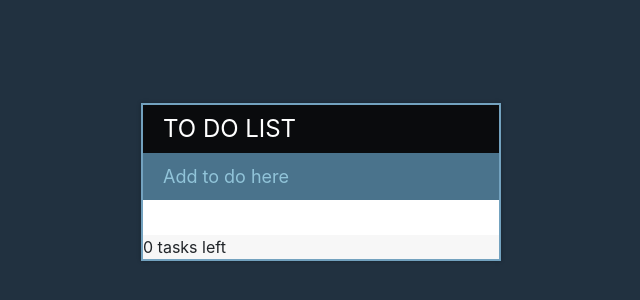
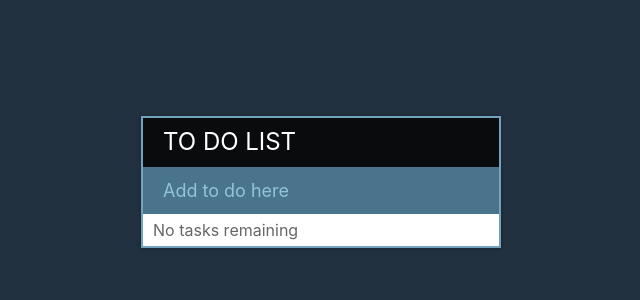
Before and after one commit to asaygom/Todolist-Application-Using-React-and-Fetch, a React (Create React App) app: page / in a window 1280 px wide. Shown: the part 218-518 px from the top of the page, without its empty margins (319-959 px from the left). Built offline with nearby package versions, Linux system fonts and the light colour scheme; the HTML template or start-up script is replaced by a standard one.

Commit message:
project working

```diff
--- a/src/App.js
+++ b/src/App.js
@@ -3,13 +3,14 @@ import './App.css';
 
 function App() {
 	const [task, setTask] = useState("")
+	const [listOfTasks, setListOfTasks] = useState([])
+
 	const handleChange = (event) => {
 		setTask(event.target.value)
 	}
 
-const [listOfTasks, setListOfTasks] = useState([])
 	const addingTask = (event) => {
-	if (event.key === "Enter"){
+		if (event.key === "Enter") {
 			setListOfTasks(listOfTasks.concat([task]));
 			setTask("");
 		}
@@ -18,12 +19,15 @@ const addingTask = (event) => {
 	return (
 		<div id="container">
 			<h1 className="todo-header">To do List</h1>
-			<input id="addToDo" type="text" placeholder="Add to do here" onChange={handleChange} value={task} onKeyUp={addingTask}/>
+			<input id="addToDo" type="text" placeholder="Add to do here" onChange={handleChange} value={task} onKeyUp={addingTask} />
 			<ul>
-				<li><span><i className="fa fa-trash"></i></span>{task}</li>
-				{listOfTasks.map((item, index)=>{<li><span><i className="fa fa-trash" onClick={()=>setListOfTasks(listOfTasks.filter((itemToBeEliminated, currentIndex)=>index!= currentIndex))}></i></span>{item}{" "}</li>})}
+				{ listOfTasks.length===0 ? <li>No tasks remaining</li> :
+				listOfTasks.map((item, index) => {
+					 return <li key={index}><span><i className="fa fa-trash" onClick={() => setListOfTasks(listOfTasks.filter((itemToBeEliminated, currentIndex) => index !== currentIndex))}></i></span>{item}{" "}</li>
+				})
+				}
 			</ul>
-		<div>{listOfTasks.length+" tasks left"}</div>
+			<div>{listOfTasks.length!==0 ? (listOfTasks.length === 1 ? listOfTasks.length + " task left" : listOfTasks.length + " tasks left") : null}</div>
 		</div>
 	);
 }
```
Lines whose indentation alone changed are shown as unchanged.
